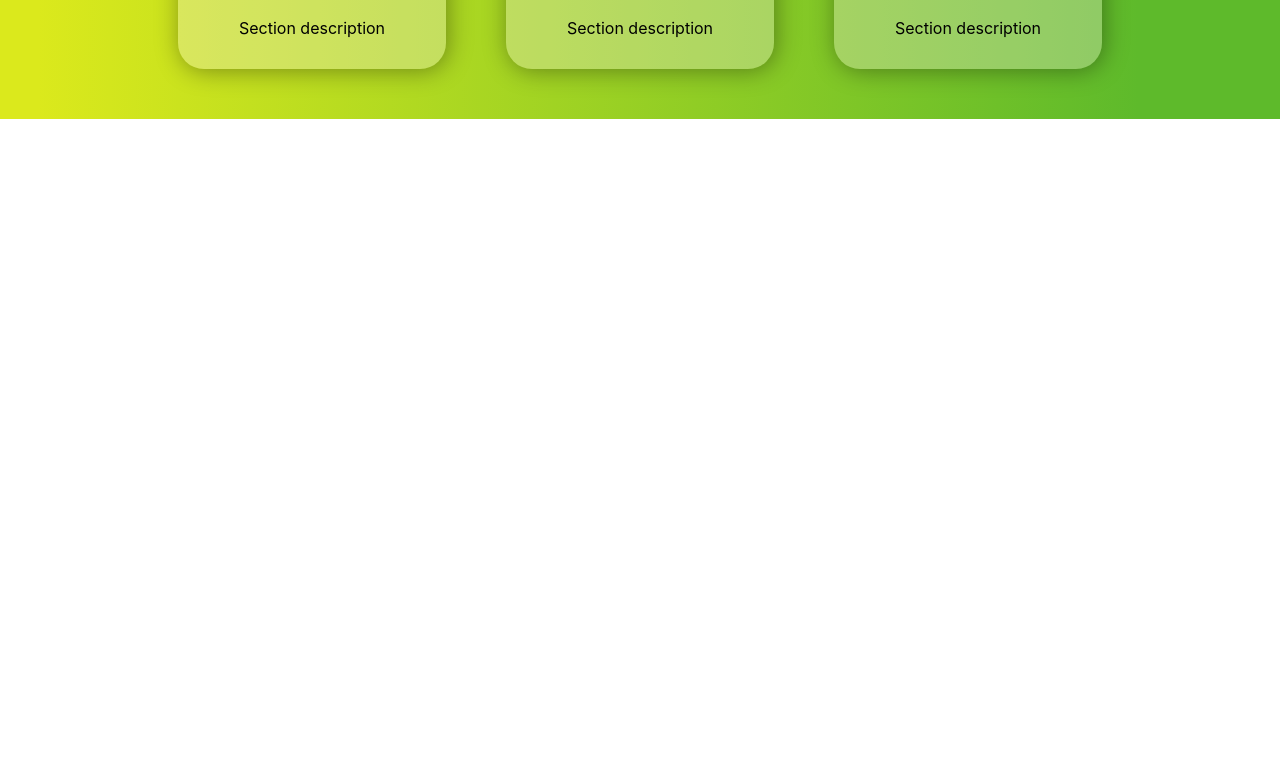
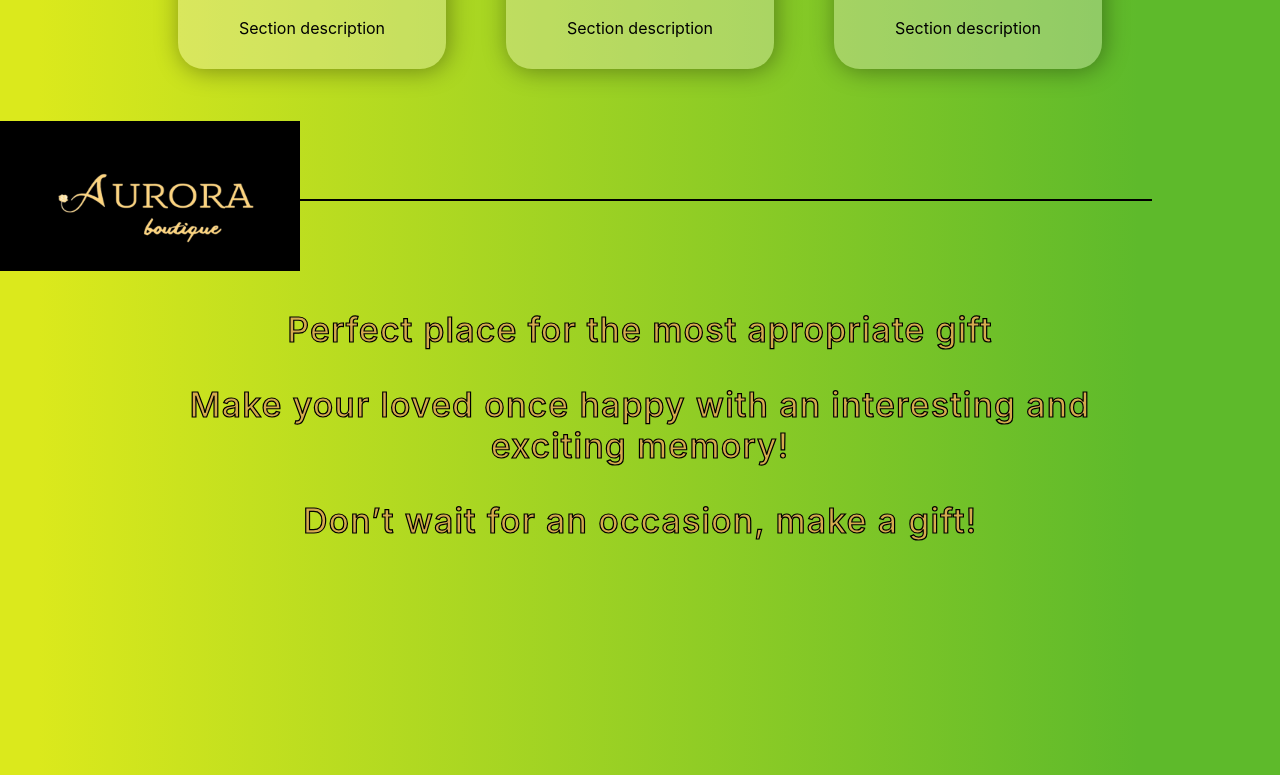
Before and after one commit to NickDimitrov702/aurora, a React (Create React App) app: page / in a window 1280 px wide. Shown: the part 1892-2667 px from the top of the page. Before the commit the page ends 2011 px from the top, so only its background shows below. Built offline with nearby package versions, Linux system fonts and the light colour scheme; a web font is replaced by a local one.

Commit message:
Adjusting hover effect, Working on About page.

```diff
--- a/src/components/Content/links/about/About.js
+++ b/src/components/Content/links/about/About.js
@@ -0,0 +1,27 @@
+import style from './About.module.css'
+import Logot from '../../../../Resources/Aurora-botique.jpg'
+
+function About() {
+
+    return (
+        <div className={style.aboutWrapper}>
+            <header className={style.header}>
+                <div className={style.liner}></div>
+                <div className={style.LogoWrapper}>
+                    <img className={style.image} src={Logot}></img>
+                </div>
+            </header>
+            <main className={style.mainWrapper}>
+                <p>Perfect place for the most apropriate gift</p>
+                <p>Make your loved once
+                    happy with an interesting
+                    and exciting memory! </p>
+                <p>Don’t
+                    wait for an occasion, make a gift!</p>
+            </main>
+        </div>
+
+    )
+}
+
+export default About
--- a/src/components/Content/links/about/About.module.css
+++ b/src/components/Content/links/about/About.module.css
@@ -0,0 +1,48 @@
+
+.aboutWrapper {
+    display: flex;
+    flex-direction: column;
+    max-width: 1400px;
+    margin: auto;
+    height: auto;
+}
+
+.image {
+    width: 300px;
+    margin: auto;
+}
+
+.liner{
+    position: relative;
+    border-top: 2px solid black;
+    width: 90%;
+    top: 80px;
+
+   /* eight: 2px; h */
+    /* padding: 1px; */
+}
+
+
+.image {
+    position: relative;
+    width: 300px;
+    height: 150px;
+}
+
+.mainWrapper {
+    max-width: 800px;
+    margin: auto;
+    height: 500px;
+}
+
+.mainWrapper {
+    max-width: 1000px;
+    margin: auto;
+    position: relative;
+    text-align: center;
+    font-size: 34px;
+    color: rgba(213, 171, 78, 1);
+    -webkit-text-stroke: 1.2px black;
+    letter-spacing: 1.1px;
+    font-weight: 500;
+}
--- a/src/components/Content/productPage/ProductPage.module.css
+++ b/src/components/Content/productPage/ProductPage.module.css
@@ -90,10 +90,11 @@
     border-radius: 26px;
     background-color: rgba(248, 239, 239, 0.3);
     box-shadow: 2px 2px 24px 0px rgba(0,0,0,0.37);
+    transition: 1s;
 }
-
+/* Make it smoth transition when mouse is not on top of the element */
 .imageContainer:hover {
-    transition:   1s;
+    transition: 200ms ease-in-out;
     cursor: pointer;
     background-color: rgba(248, 239, 239, 0.555);
     box-shadow: 2px 2px 24px 0px rgba(0, 0, 0, 0.863);
--- a/src/components/navBar/NavBar.module.css
+++ b/src/components/navBar/NavBar.module.css
@@ -25,6 +25,7 @@
     height: 35px;
     margin: 0px 16px 0px 0px;
 
+
 }
 
 .listItemWrapper li a {
@@ -33,6 +34,16 @@
     color: rgba(213, 171, 78, 1);
     font-size: 24px;
     -webkit-text-stroke: 1px black;
+    border-bottom: 1px solid black transparent;
+    text-shadow:2px 2px 24px rgba(0, 0, 0, 0.966);
+    transition: 2s;
+}
+
+
+.listItemWrapper li a:hover {
+    -webkit-text-stroke: 0.5px black;
+    transition: 100ms ease-in-out;
+    text-shadow: 8px 7px 3px rgba(138, 150, 150, 1);
 }
 
 .line{
--- a/src/index.js
+++ b/src/index.js
@@ -8,6 +8,7 @@ import NavBar from './components/navBar/NavBar';
 import { BrowserRouter } from "react-router-dom";
 import Hero from './components/Content/hero/Hero.js'
 import ProductPage from './components/Content/productPage/ProductPage.js'
+import About from './components/Content/links/about/About.js'
 
 ReactDOM.render(
   <React.StrictMode>
@@ -16,6 +17,7 @@ ReactDOM.render(
       <NavBar></NavBar>
       <Hero></Hero>
       <ProductPage></ProductPage>
+      <About></About>
       <App />
     </BrowserRouter>
 
```
